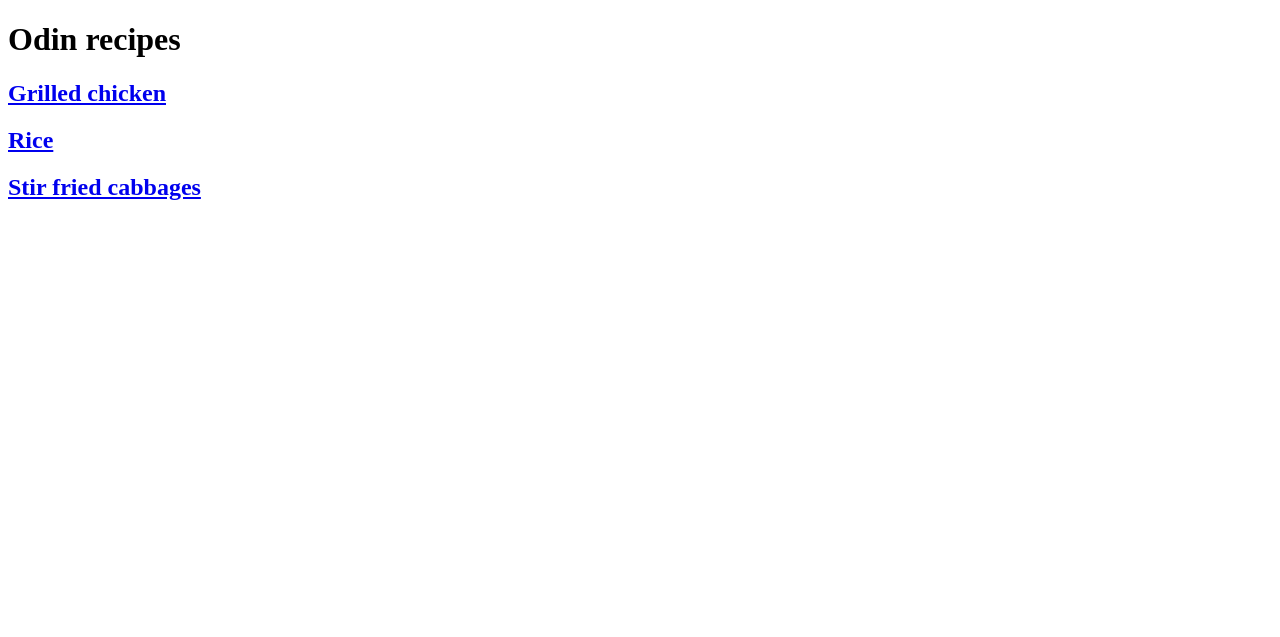
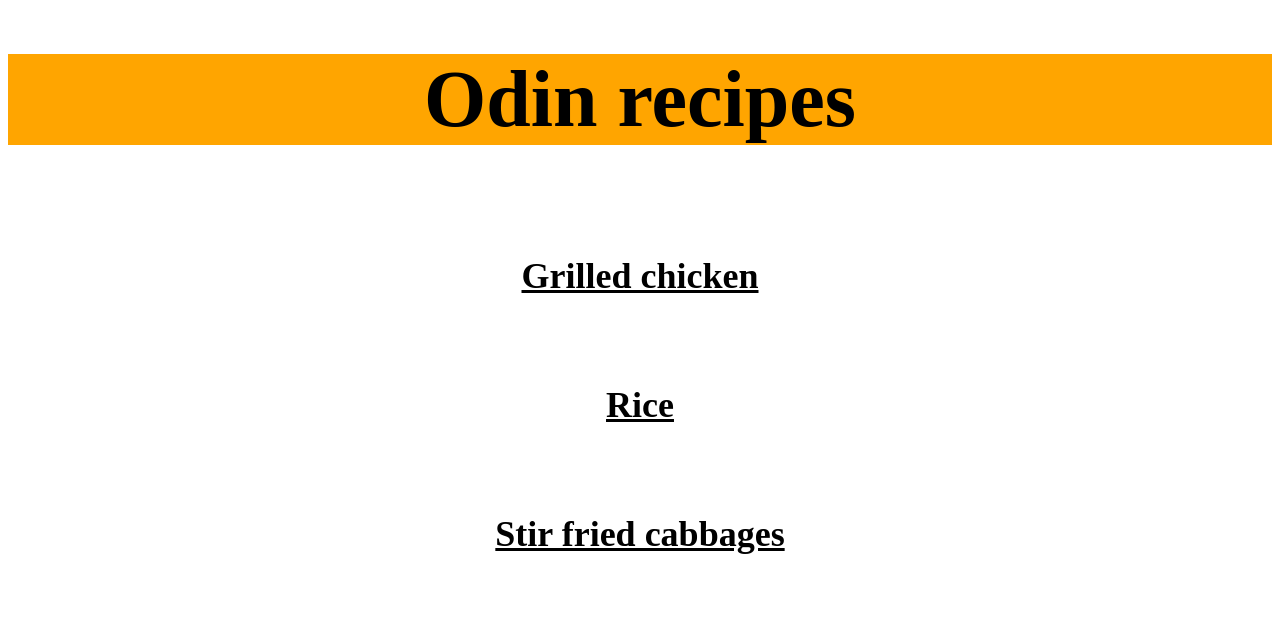
Before and after one commit to Doemin04/odin-recipes, a plain HTML site: page index.html in a window 1280 px wide. Drawn offline with Linux system fonts and the light colour scheme.

Commit message:
make pages looks better

```diff
--- a/index.html
+++ b/index.html
@@ -3,11 +3,15 @@
     <head>
         <meta charset="utf-8">
         <title>Recipes</title>
+        <link rel="stylesheet" href="./styles.css">
     </head>
     <body>
-        <h1>Odin recipes</h1>
-        <a href="./recipes/grilled_chicken.html"><h2>Grilled chicken</h2></a>
-        <a href="./recipes/rice.html"><h2>Rice</h2></a>
-        <a href="./recipes/stir_fry_cabbages.html"><h2>Stir fried cabbages</h2></a>
+        <h1 class="head">Odin recipes</h1>
+        <div class="recipeslist">
+            <a class="recipes chicken" href="./recipes/grilled_chicken.html"><h2>Grilled chicken</h2></a>
+            <a class="recipes rice" href="./recipes/rice.html"><h2>Rice</h2></a>
+            <a class="recipes cabbages" href="./recipes/stir_fry_cabbages.html"><h2>Stir fried cabbages</h2></a>
+        </div>
+
     </body>
 </html>
--- /dev/null
+++ b/styles.css
@@ -0,0 +1,26 @@
+.head{
+    background-color: orange;
+    text-align: center;
+    padding: auto;
+    font-size:10vh;
+}
+
+.recipeslist{
+
+}
+
+.recipes{
+    text-align: center;
+    font-weight: normal;
+    color: black;
+    padding:1em;
+    font-size: 3vh;
+}
+
+.recipesimg{
+    display:block;
+    width: 25vh;
+    height: auto;
+    margin-left: auto;
+    margin-right: auto;
+}
```
Also changed, not shown: recipes/grilled_chicken.html (+3 -2 lines), recipes/rice.html (+3 -2 lines), recipes/stir_fry_cabbages.html (+3 -2 lines).
